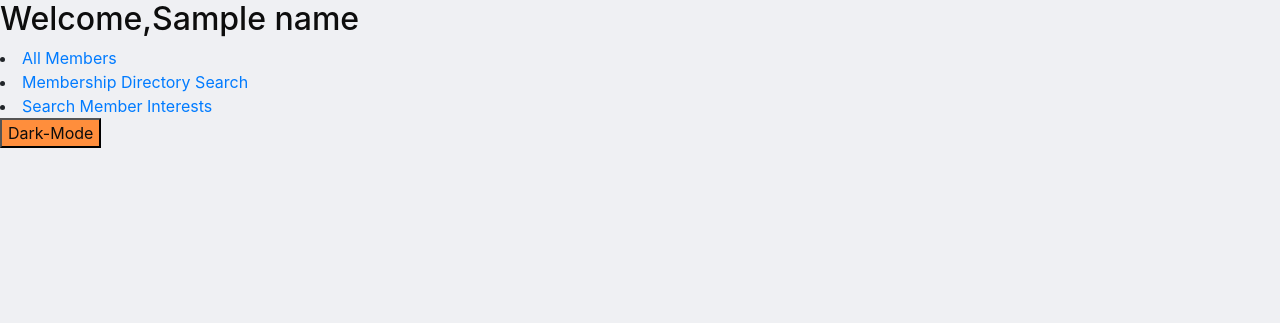
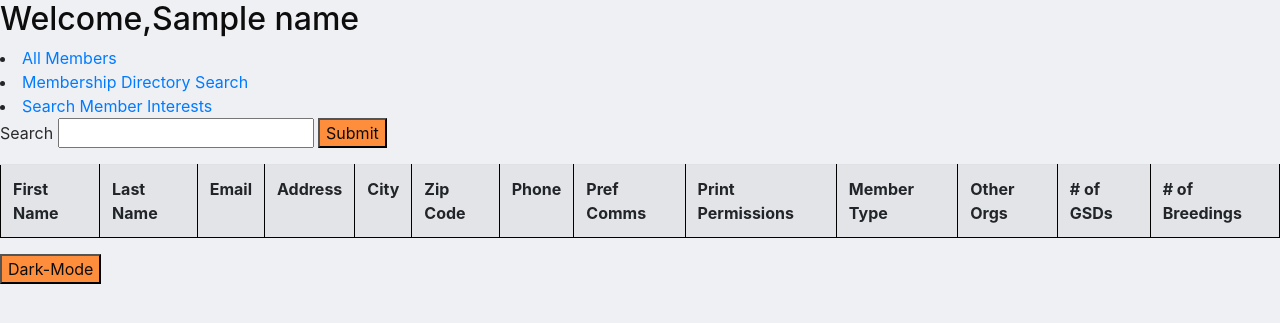
Before and after one commit to lauranewland/gsdc-webapp-flask, a Flask app: template templates/login_landing.html in a window 1280 px wide. Shown: the part 56-379 px from the top of the page. Run offline with Flask 2, Linux system fonts and the light colour scheme; the template is opened without the code that fills it: most values are stand-ins (such as "Sample title", 1, 10 or a date in 2020); lists and menus that the app fills with data are empty.

Commit message:
created a search table

```diff
--- a/templates/login_landing.html
+++ b/templates/login_landing.html
@@ -2,19 +2,56 @@
 {% block title %}Create User{% endblock %}
 {% block body %}
 
-
     <h2>Welcome,{{ name }} </h2>
 
-
     <div>
-
-
             <li><a href="/user">All Members</a></li>
             <li><a href="/search">Membership Directory Search</a></li>
             <li><a href="/interest">Search Member Interests</a></li>
-
-
     </div>
 
 
+        <form action="/login_landing" method="POST" autocomplete="on" >
+            <p>Search <input type="text" name="meminput">
+            <button class="search-btn" type="submit">Submit</button>
+        </form>
+
+    <table class="table table-striped">
+              <tr>
+                  <th>First Name</th>
+                  <th>Last Name</th>
+                  <th>Email</th>
+                  <th>Address</th>
+                  <th>City</th>
+                  <th>Zip Code</th>
+                  <th>Phone</th>
+                  <th>Pref Comms</th>
+                  <th>Print Permissions</th>
+                  <th>Member Type</th>
+                  <th>Other Orgs</th>
+                  <th># of GSDs</th>
+                  <th># of Breedings</th>
+              </tr>
+                {% for u in user %}
+              <tr>
+                  <td>{{ u.fname }}</td>
+                  <td>{{ u.lname }}</th>
+                  <td>{{ u.email }}</td>
+                  <td>{{ u.address }}</td>
+                  <td>{{ u.city }}</td>
+                  <td>{{ u.zip_code }}</td>
+                  <td>{{ u.phone }}</td>
+                  <td>{{ u.pref_communication }}</td>
+                  <td>{{ u.print_permissions }}</td>
+                  <td>{{ u.member_type }}</td>
+                  <td>{{ u.other_orgs }}</td>
+                  <td>{{ u.num_of_gsd }}</td>
+                  <td>{{ u.num_breedings }}</td>
+              </tr>
+                {% endfor %}
+             </table>
+
+
+
+
 {% endblock %}
```
